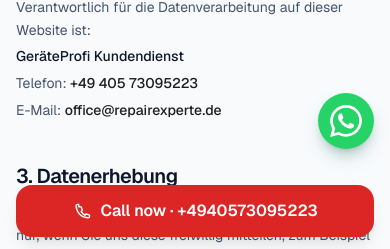
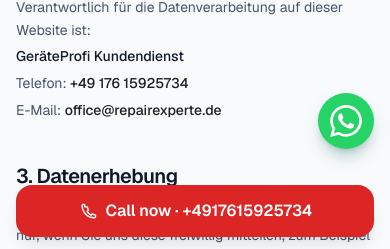
Before and after one commit to rep123456/web, a Next.js app: page /datenschutz in a window 390 px wide. Shown: the part 595-844 px from the top of the page. Built offline with nearby package versions, Linux system fonts and the light colour scheme.

Commit message:
Update contact information: changed service phone number and WhatsApp contact to new number.

```diff
--- a/src/app/datenschutz/page.tsx
+++ b/src/app/datenschutz/page.tsx
@@ -50,10 +50,10 @@
               <p>
                 Telefon:{" "}
                 <Link
-                  href="tel:+4940573095223"
+                  href="tel:+4917615925734"
                   className="font-medium text-brand-dark hover:text-brand"
                 >
-                  +49 405 73095223
+                  +49 176 15925734
                 </Link>
               </p>
               <p>
--- a/src/lib/contact.ts
+++ b/src/lib/contact.ts
@@ -1,10 +1,10 @@
-export const SERVICE_PHONE = "+4940573095223";
+export const SERVICE_PHONE = "+4917615925734";
 
-export const SERVICE_PHONE_HREF = "tel:+4940573095223";
+export const SERVICE_PHONE_HREF = "tel:+4917615925734";
 
 export const SERVICE_EMAIL = "office@repairexperte.de";
 
 /** WhatsApp (digits only, country code, no +) — used with https://wa.me/ */
-export const WHATSAPP_PHONE_E164 = "4915563385435";
+export const WHATSAPP_PHONE_E164 = "4917615925734";
 
 export const WHATSAPP_HREF = `https://wa.me/${WHATSAPP_PHONE_E164}`;
```
